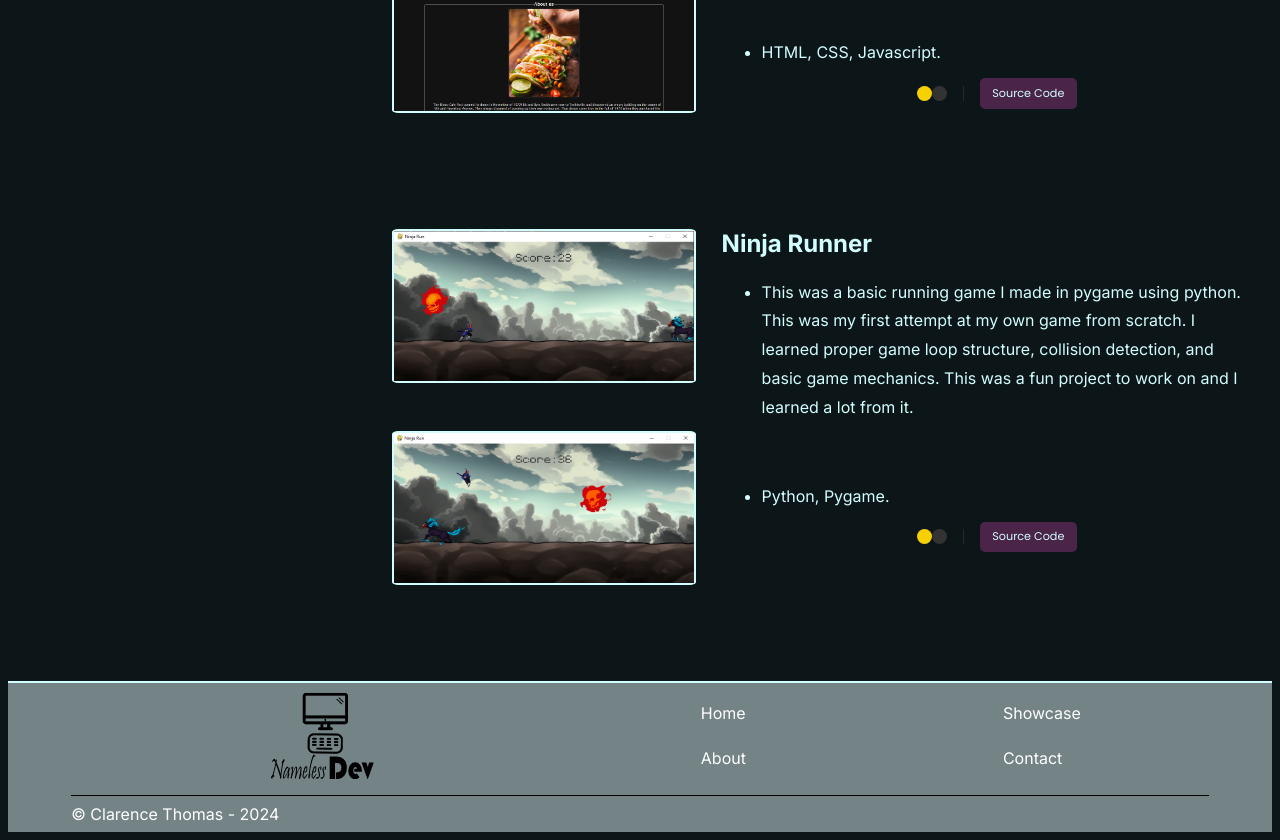
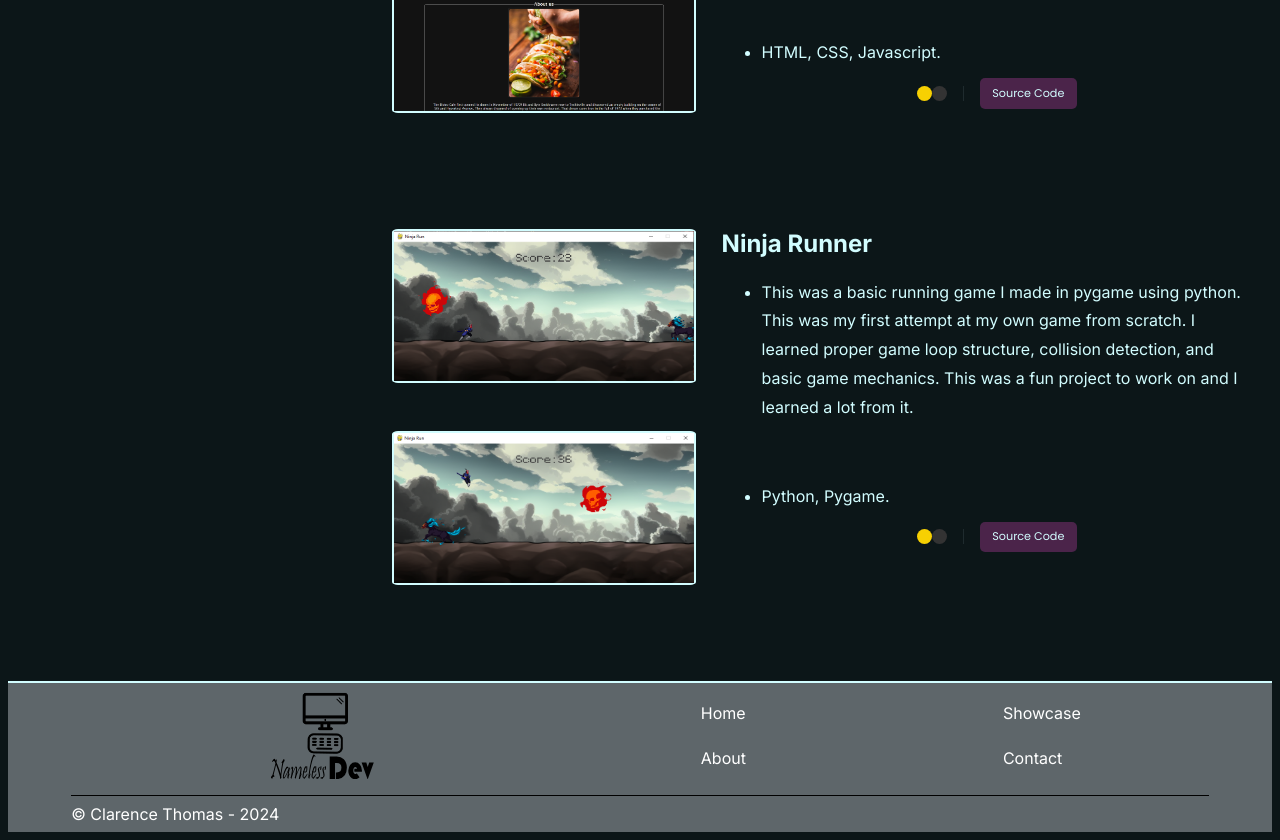
Before and after one commit to LifeofSwervo/Portfolio, a Next.js app in the folder portfolio/: page / in a window 1280 px wide. Shown: the part 2069-2909 px from the top of the page. Built offline with nearby package versions, Linux system fonts and the light colour scheme.

Commit message:
Darker Grey Footer

```diff
--- a/portfolio/src/components/Footer.tsx
+++ b/portfolio/src/components/Footer.tsx
@@ -9,7 +9,7 @@ const goldColor = '#F7D002';
 const violetColor = '#4B244A'
 
 const footerStyle: React.CSSProperties = {
-    backgroundColor: "#748386",
+    backgroundColor: "#5E666A",
     alignItems: 'center',
     padding: '1vh 5% 1vh 5%',
     margin: 'auto auto',
```
